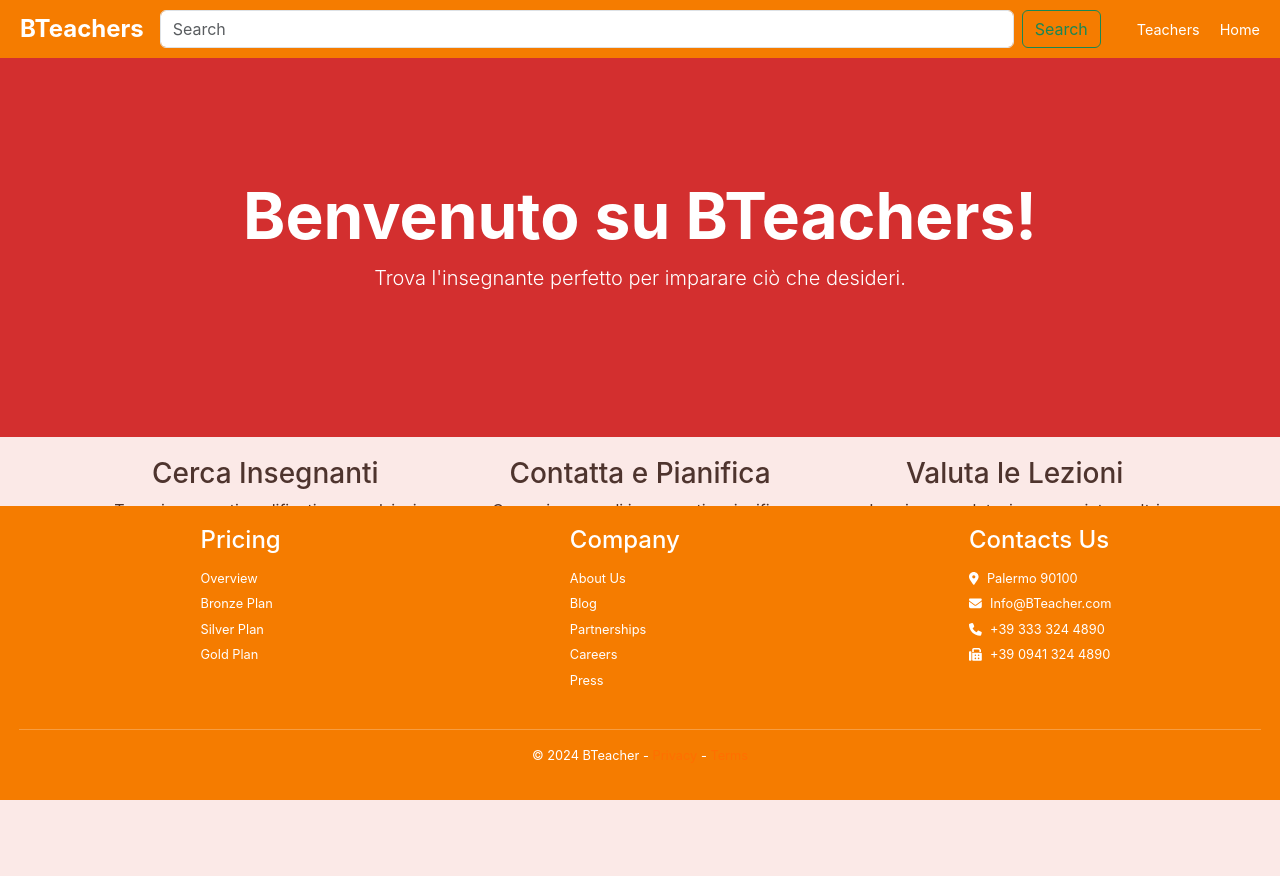
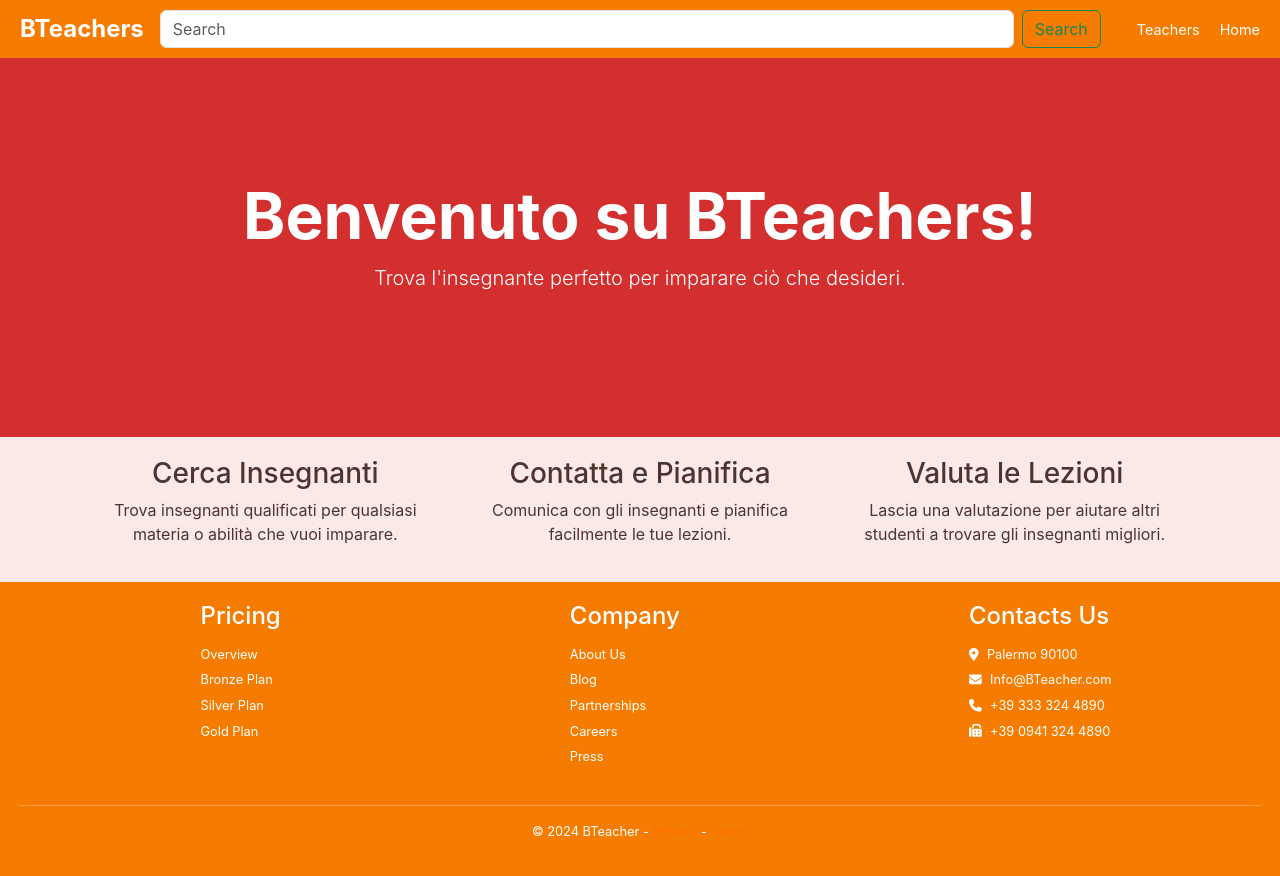
Before and after one commit to GencoMattia/Vue.js_Bteachers, a Vue app: page / in a window 1280 px wide. Before the commit the page ends 800 px from the top, so only its background shows below. Built offline with nearby package versions, Linux system fonts and the light colour scheme.

Commit message:
fixed footer position

```diff
--- a/src/components/AppFooter.vue
+++ b/src/components/AppFooter.vue
@@ -13,7 +13,7 @@ import { FontAwesomeIcon } from "../js/font-awesome";
 </script>
 
 <template>
-    <footer class=" footer position-absolute bottom-0 end-0">
+    <footer class="footer position-static bottom-0 end-0">
 
         <section class="footer-link d-flex justify-content-around text-start">
             <ul>
```
